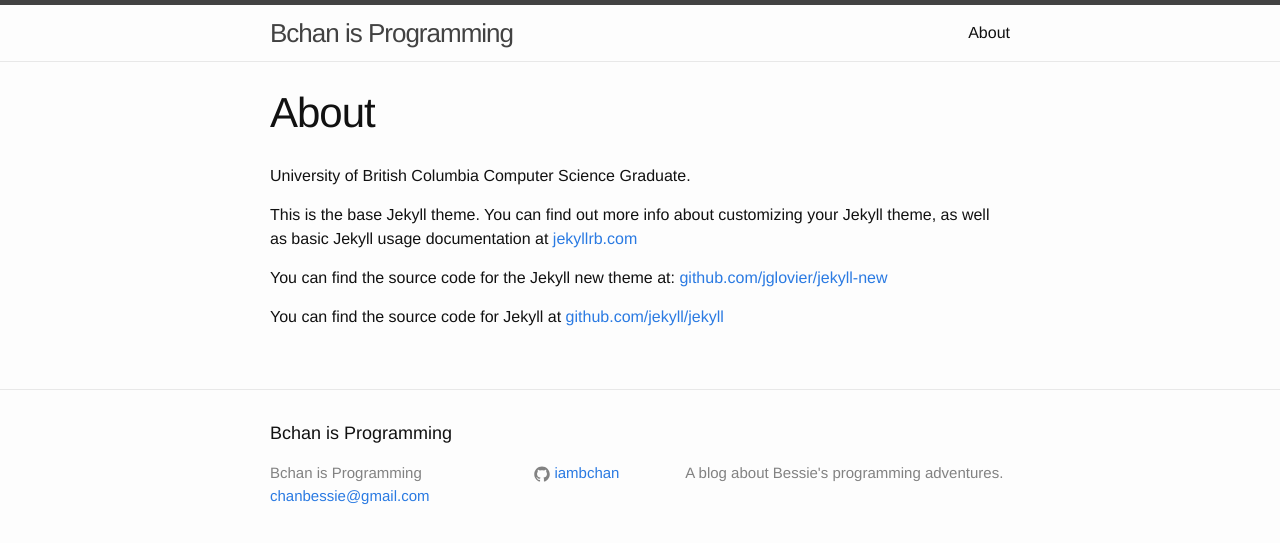
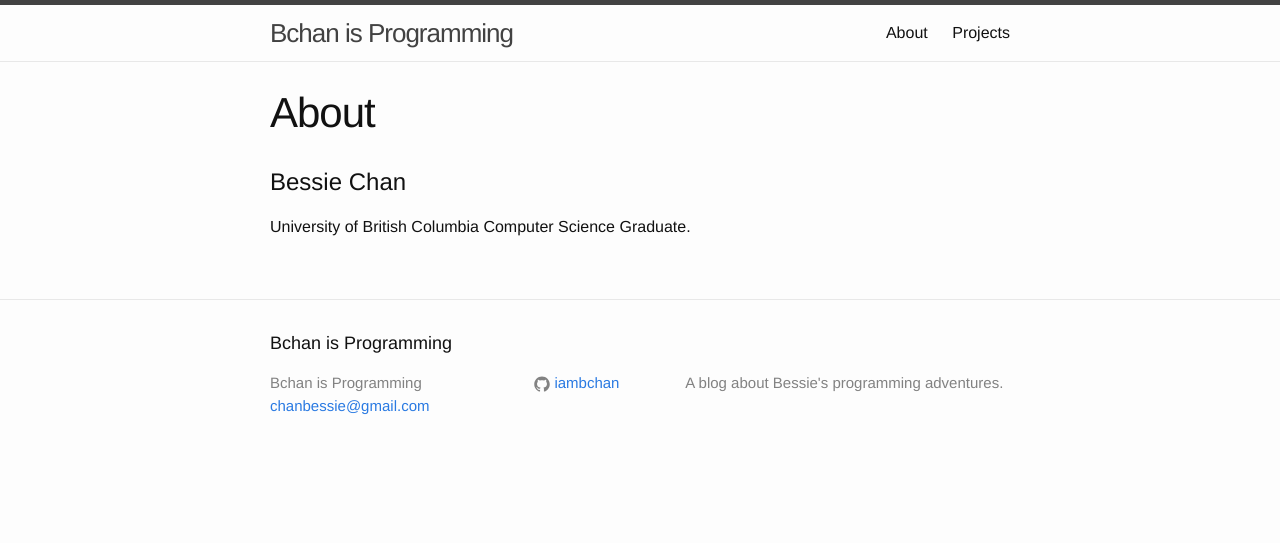
Before and after one commit to iambchan/iambchan.github.com, a Jekyll site: the page built from about.md, in a window 1280 px wide. Shown: the top 543 px of the page. Built offline with Jekyll 4.4.1, drawn with Linux system fonts in a browser that asks for light colours; Markdown is read by kramdown in place of the engine named in the settings.

Commit message:
Added Projects page and cleaned about page

```diff
--- a/about.md
+++ b/about.md
@@ -4,10 +4,6 @@ title: About
 permalink: /about/
 ---
 
+# Bessie Chan
+
 University of British Columbia Computer Science Graduate.
-
-This is the base Jekyll theme. You can find out more info about customizing your Jekyll theme, as well as basic Jekyll usage documentation at [jekyllrb.com](http://jekyllrb.com/)
-
-You can find the source code for the Jekyll new theme at: [github.com/jglovier/jekyll-new](https://github.com/jglovier/jekyll-new)
-
-You can find the source code for Jekyll at [github.com/jekyll/jekyll](https://github.com/jekyll/jekyll)
```
Also changed, not shown: projects.md (added, +21 -0 lines).
